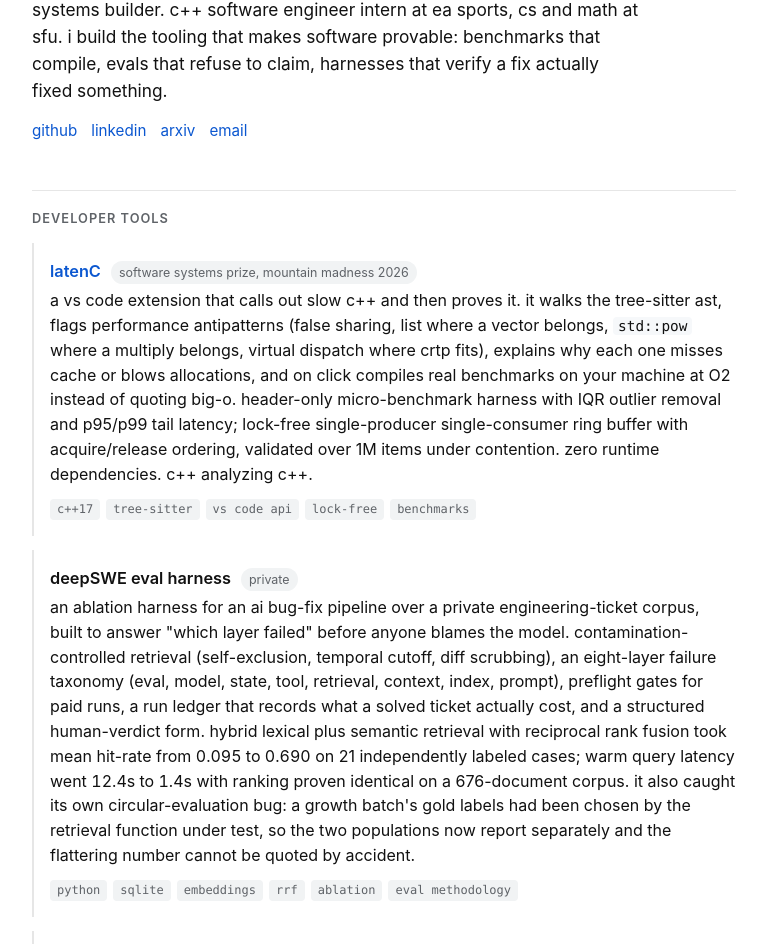
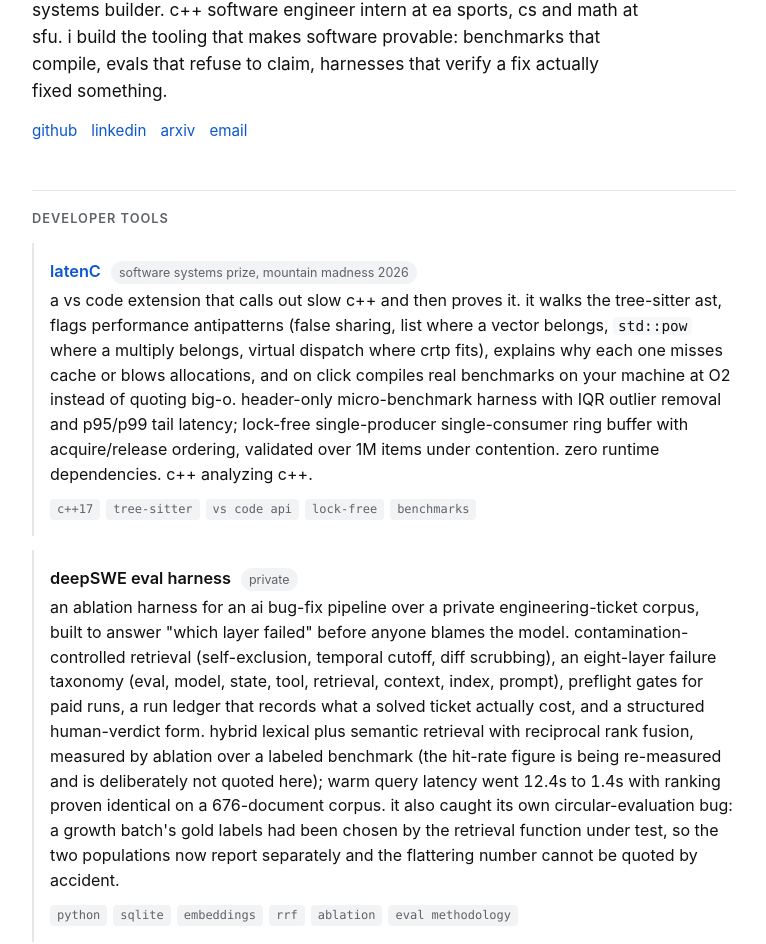
Before and after one commit to dshak1/dshak1.github.io, a plain HTML site: page docs/index.html in a window 1280 px wide. Shown: the part 108-1052 px from the top of the page, without its empty margins (256-1022 px from the left). Drawn offline with Linux system fonts and the light colour scheme.

Commit message:
site: drop the retrieval hit-rate figure (under re-measurement, deepSWE#224)
the 0.095 to 0.690 figure reads 0.280 on the current 25 labeled cases; the
number is withdrawn from public copy until the discrepancy is resolved. the
truth-check now refuses it.

Co-Authored-By: Claude Fable 5.1 <noreply@anthropic.com>
Claude-Session: https://claude.ai/code/session_01NUqGTqQMs6qs2P6XTgoEZ5

```diff
--- a/docs/index.html
+++ b/docs/index.html
@@ -76,7 +76,7 @@
     <!-- truth:deepswe-start -->
     <li>
       <div class="head"><h3>deepSWE eval harness</h3><span class="win">private</span></div>
-      <p>an ablation harness for an ai bug-fix pipeline over a private engineering-ticket corpus, built to answer "which layer failed" before anyone blames the model. contamination-controlled retrieval (self-exclusion, temporal cutoff, diff scrubbing), an eight-layer failure taxonomy (eval, model, state, tool, retrieval, context, index, prompt), preflight gates for paid runs, a run ledger that records what a solved ticket actually cost, and a structured human-verdict form. hybrid lexical plus semantic retrieval with reciprocal rank fusion took mean hit-rate from <span class="num">0.095 to 0.690</span> on 21 independently labeled cases; warm query latency went <span class="num">12.4s to 1.4s</span> with ranking proven identical on a 676-document corpus. it also caught its own circular-evaluation bug: a growth batch's gold labels had been chosen by the retrieval function under test, so the two populations now report separately and the flattering number cannot be quoted by accident.</p>
+      <p>an ablation harness for an ai bug-fix pipeline over a private engineering-ticket corpus, built to answer "which layer failed" before anyone blames the model. contamination-controlled retrieval (self-exclusion, temporal cutoff, diff scrubbing), an eight-layer failure taxonomy (eval, model, state, tool, retrieval, context, index, prompt), preflight gates for paid runs, a run ledger that records what a solved ticket actually cost, and a structured human-verdict form. hybrid lexical plus semantic retrieval with reciprocal rank fusion, measured by ablation over a labeled benchmark (the hit-rate figure is being re-measured and is deliberately not quoted here); warm query latency went <span class="num">12.4s to 1.4s</span> with ranking proven identical on a 676-document corpus. it also caught its own circular-evaluation bug: a growth batch's gold labels had been chosen by the retrieval function under test, so the two populations now report separately and the flattering number cannot be quoted by accident.</p>
       <div class="tags"><span>python</span><span>sqlite</span><span>embeddings</span><span>rrf</span><span>ablation</span><span>eval methodology</span></div>
     </li>
 
```
Also changed, not shown: 1 other file.
